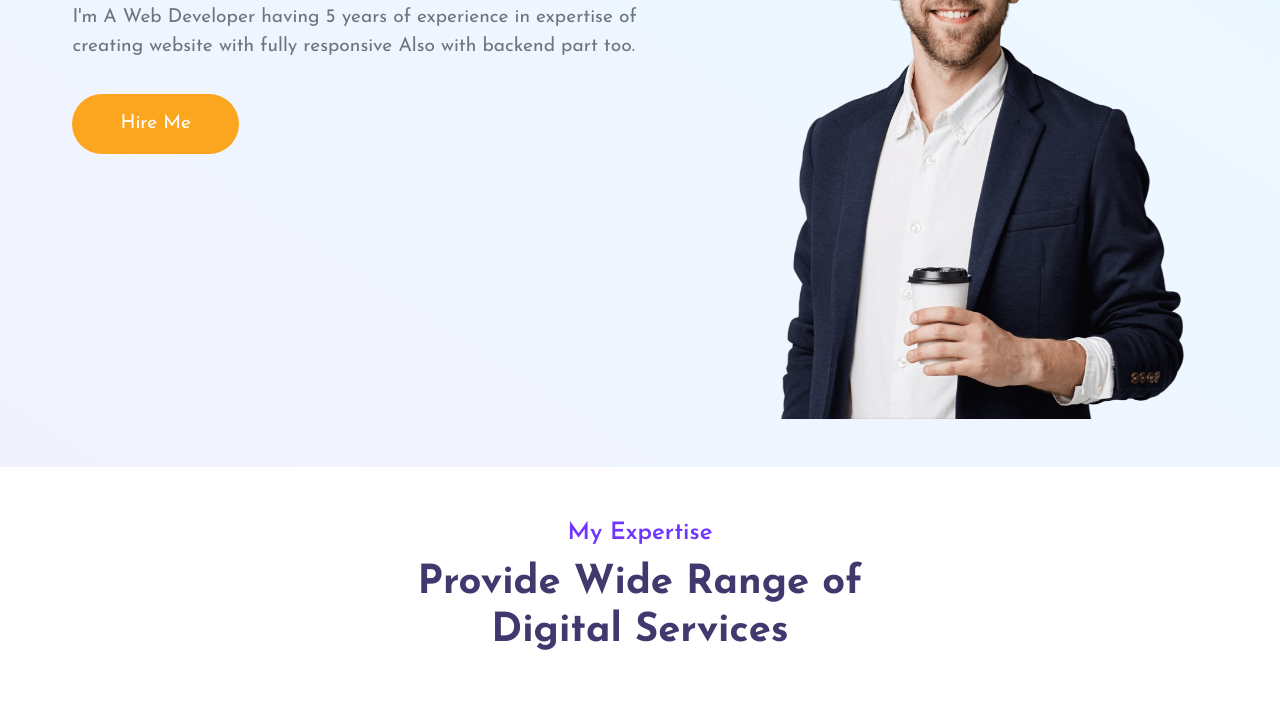
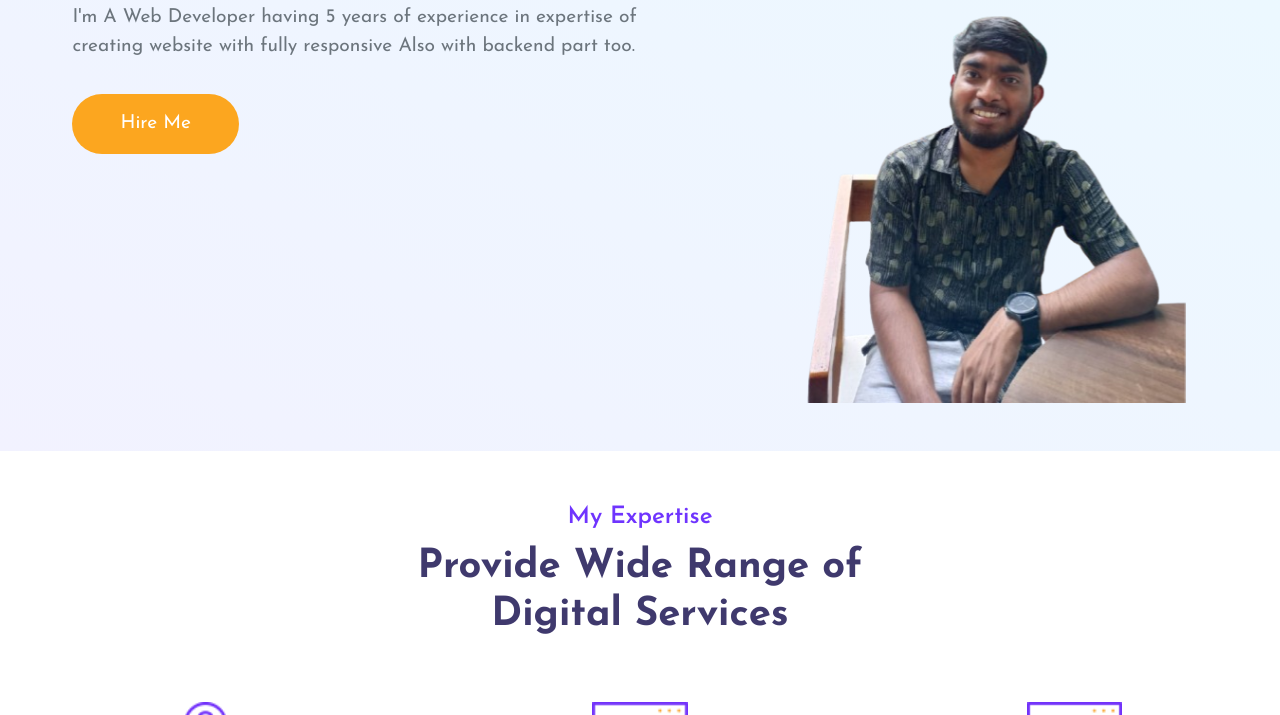
Before and after one commit to tesu123/Website, a plain HTML site: page index.html in a window 1280 px wide. Shown: the part 266-981 px from the top of the page. Drawn offline with nearby package versions, Linux system fonts and the light colour scheme.

Commit message:
Update index.html

```diff
--- a/index.html
+++ b/index.html
@@ -97,7 +97,7 @@
           <a href class="link ms-4 d-none">See My Work</a>
         </div>
         <div class="col-10 col-md-4 d-none d-md-block">
-          <img src="images/banner-01.webp" class="img-fluid" alt />
+          <img src="images/image.png" class="img-fluid" alt />
         </div>
       </div>
     </section>
```
